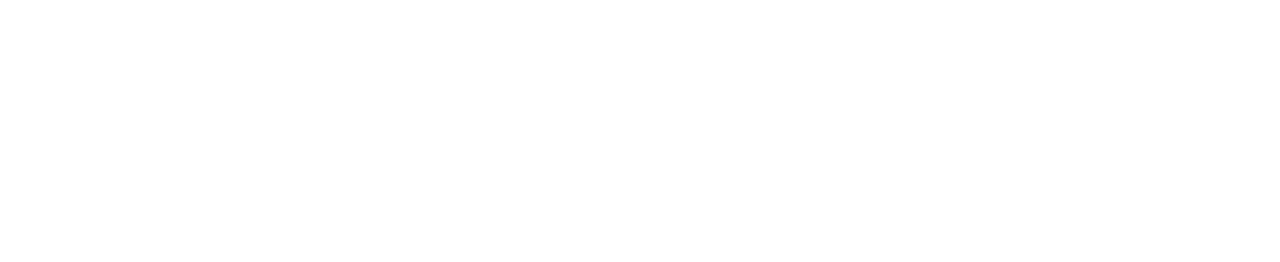
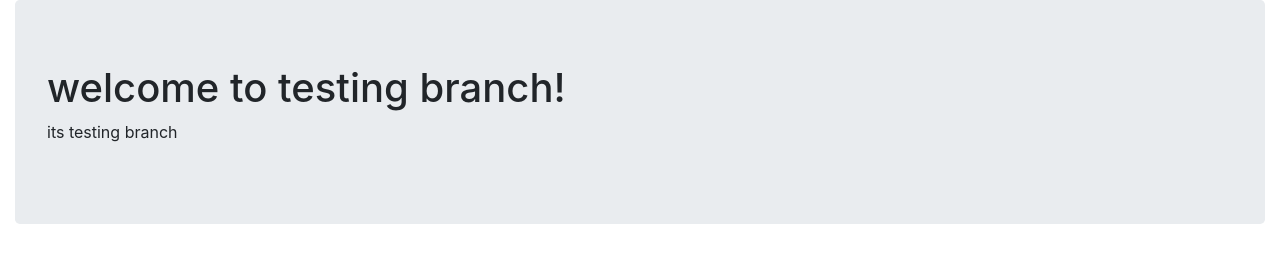
Before and after one commit to floydic/testing, a plain HTML site: page index.html in a window 1280 px wide. Drawn offline with nearby package versions, Linux system fonts and the light colour scheme.

Commit message:
testing branch commmit

```diff
--- a/index.html
+++ b/index.html
@@ -23,6 +23,13 @@
 
 	<div class="container-fluid">
 
+		<div class="jumbotron">
+
+			<h1>welcome to testing branch!</h1>
+
+			<p>its testing branch</p>
+
+		</div>
 
 	</div>
 
```
